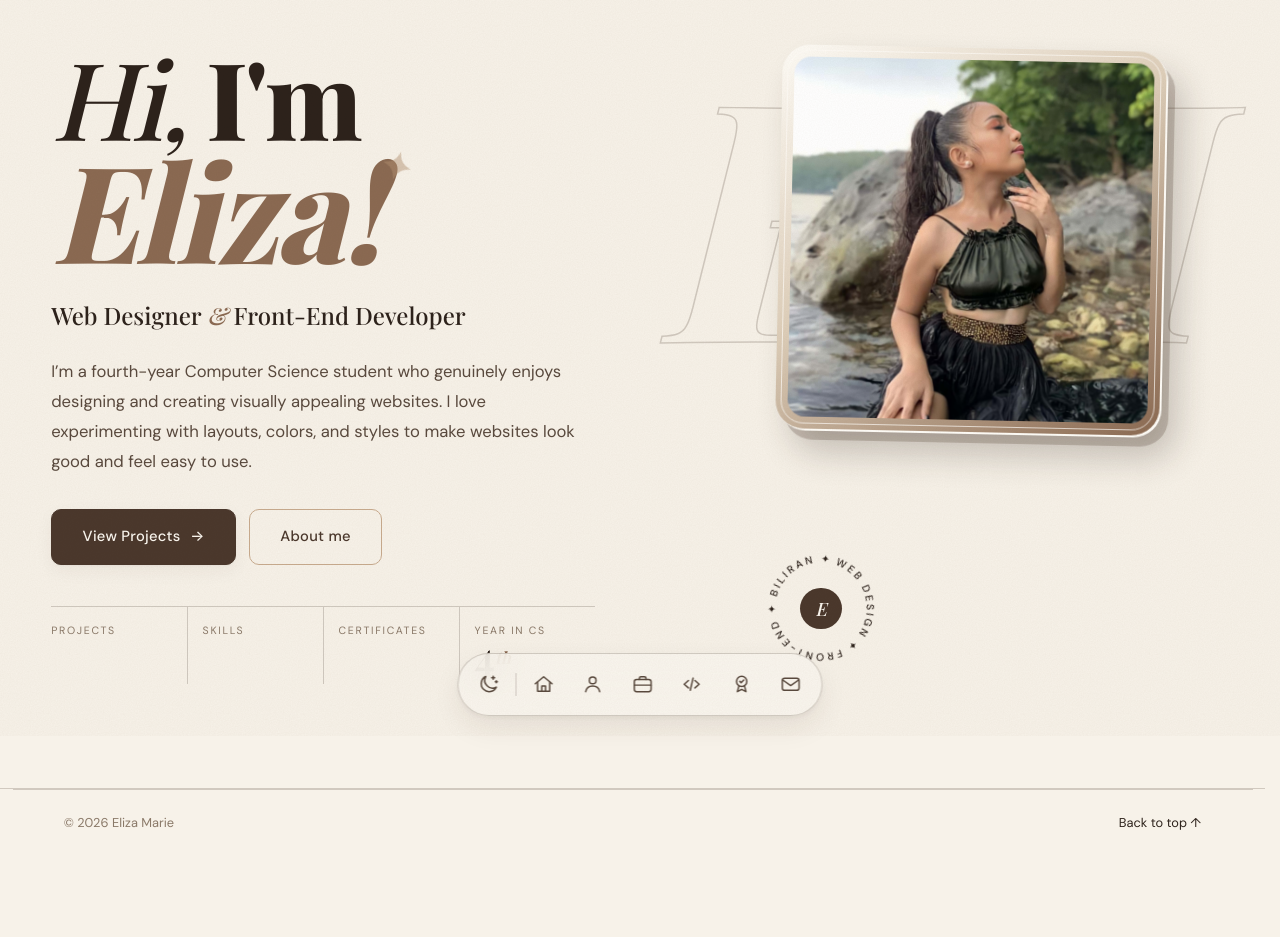
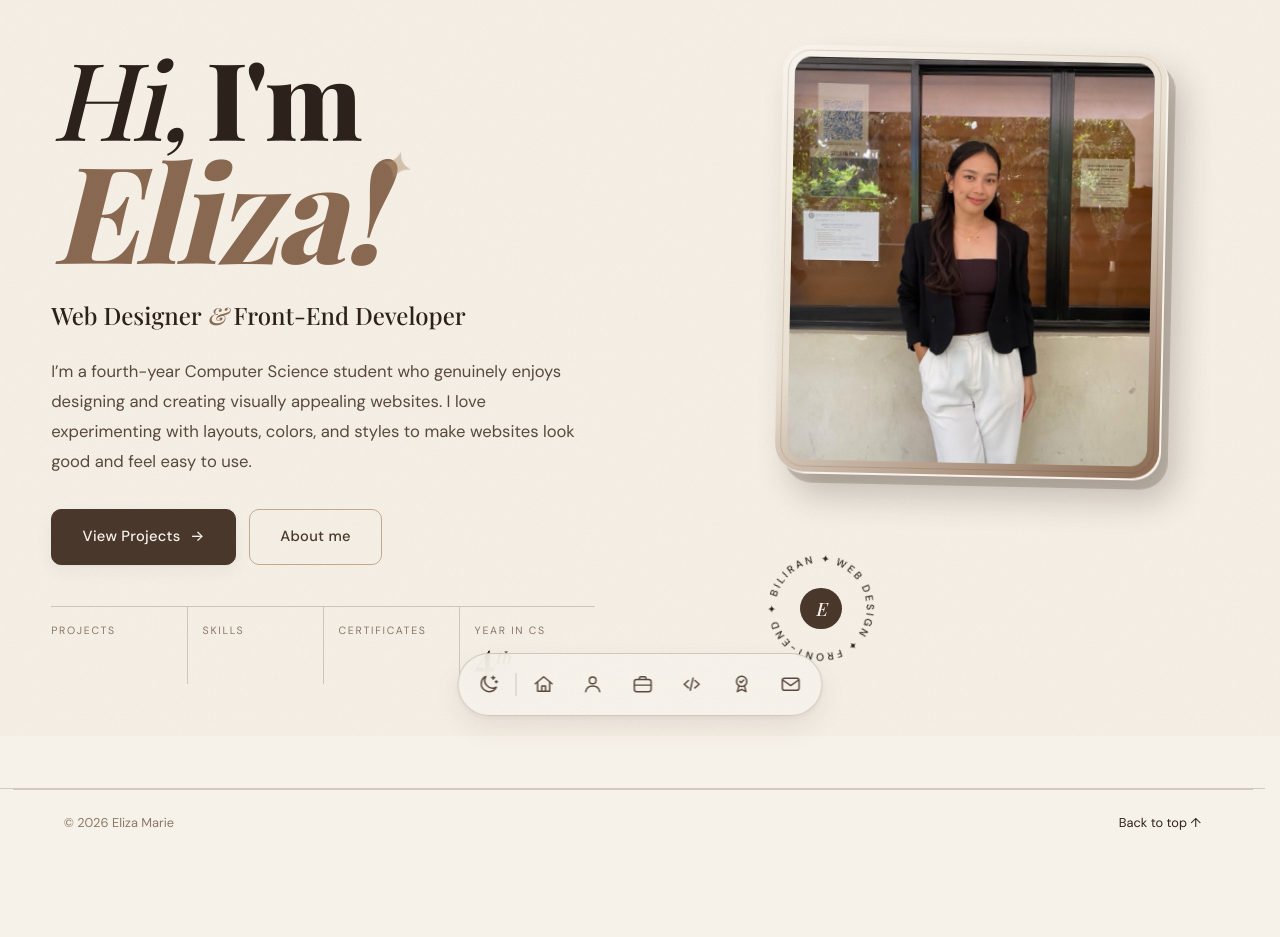
Before and after one commit to elizamariebelacsi0-hue/eliportfolio, a Django app: template templates/home.html in a window 1280 px wide. Shown: the part 64-1001 px from the top of the page. Run offline with Django 5.2, Linux system fonts and the light colour scheme; the template is opened without the code that fills it, so the values that code supplies are empty; some web fonts are replaced.

Commit message:
Use updated portrait and refine home frame

```diff
--- a/static/css/home.css
+++ b/static/css/home.css
@@ -8,25 +8,6 @@
 }
 
 /* Faint oversized monogram behind the spread */
-.home-page::before {
-    content: "ELI";
-    position: absolute;
-    /* Right side, behind the ID card and its lace; level with the headline */
-    top: 4.5rem;
-    right: 6%; /* room for the italic slant so the "I" isn't cut off */
-    z-index: 0;
-    color: transparent;
-    font-family: var(--font-display);
-    font-size: clamp(8rem, 26vw, 24rem);
-    letter-spacing: -0.02em;
-    white-space: nowrap;
-    font-style: italic;
-    font-weight: 900;
-    line-height: 0.8;
-    -webkit-text-stroke: 1.5px var(--rule);
-    pointer-events: none;
-}
-
 .home-content {
     position: relative;
     z-index: 2;
@@ -159,12 +140,12 @@
     align-self: start;
     justify-self: center;
     width: clamp(250px, 30vw, 400px);
-    aspect-ratio: 1;
+    aspect-ratio: 0.9;
     overflow: hidden;
     padding: 12px;
     border-radius: 28px;
-    background: linear-gradient(145deg, #fffdf8 0%, #dfd0bb 44%, #8b6a52 100%);
-    box-shadow: 2px 2px 0 #fffdf8, 9px 11px 0 rgb(75 56 44 / 24%), 16px 22px 34px rgb(45 34 27 / 24%);
+    background: linear-gradient(145deg, var(--white) 0%, var(--light-blue) 48%, var(--primary-blue) 100%);
+    box-shadow: 2px 2px 0 var(--white), 9px 11px 0 rgb(75 56 44 / 24%), 16px 22px 34px rgb(45 34 27 / 24%);
     transform: rotate(1.2deg);
 }
 
@@ -172,7 +153,7 @@
     position: absolute;
     z-index: 1;
     inset: 5px;
-    border: 1px solid rgb(255 253 248 / 70%);
+    border: 1px solid var(--surface-border);
     border-radius: 23px;
     content: "";
     pointer-events: none;
@@ -244,12 +225,7 @@
         width: min(100%, clamp(120px, 32vw, 190px));
         padding: 7px;
         border-radius: 20px;
-        box-shadow: 2px 2px 0 #fffdf8, 6px 8px 0 rgb(75 56 44 / 22%), 10px 14px 24px rgb(45 34 27 / 20%);
-    }
-
-    .home-photo-frame::before {
-        inset: 3px;
-        border-radius: 16px;
+        box-shadow: 2px 2px 0 var(--white), 6px 8px 0 rgb(75 56 44 / 22%), 10px 14px 24px rgb(45 34 27 / 20%);
     }
 
     .home-photo {
--- a/templates/home.html
+++ b/templates/home.html
@@ -5,7 +5,7 @@
 {% block page_label %}Home{% endblock %}
 
 {% block extra_css %}
-<link rel="stylesheet" href="{% static 'css/home.css' %}?v=22">
+<link rel="stylesheet" href="{% static 'css/home.css' %}?v=23">
 {% endblock %}
 
 {% block content %}
@@ -40,7 +40,7 @@
         </div>
 
         <div class="home-photo-frame">
-            <img src="{% get_media_prefix %}lanyard_pic.jpg" alt="Eliza" class="home-photo">
+            <img src="{% get_media_prefix %}lanyard_pic.jpg?v=2" alt="Eliza" class="home-photo">
         </div>
     </div>
 
```
Also changed, not shown: media/lanyard_pic.jpg.
